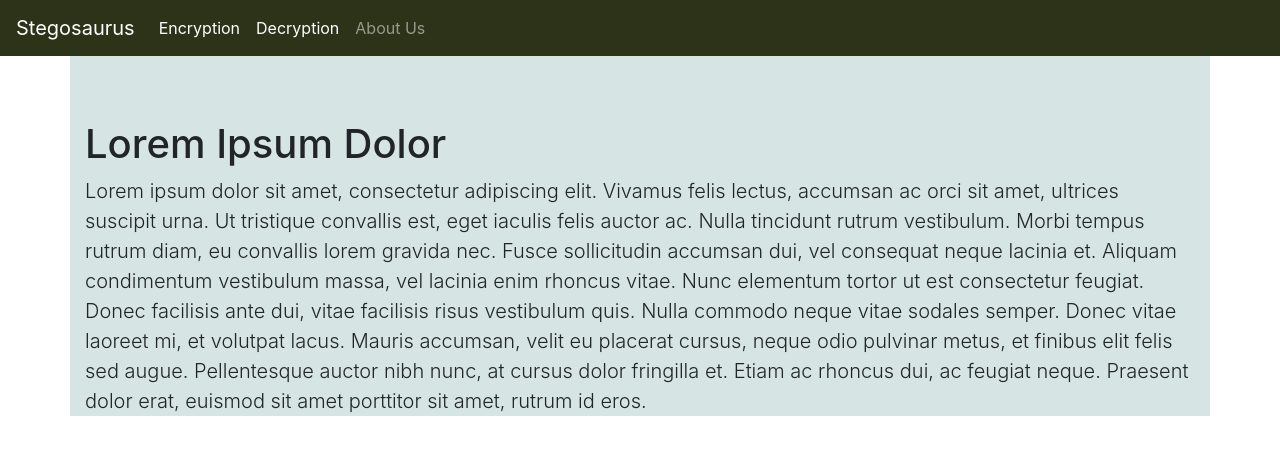
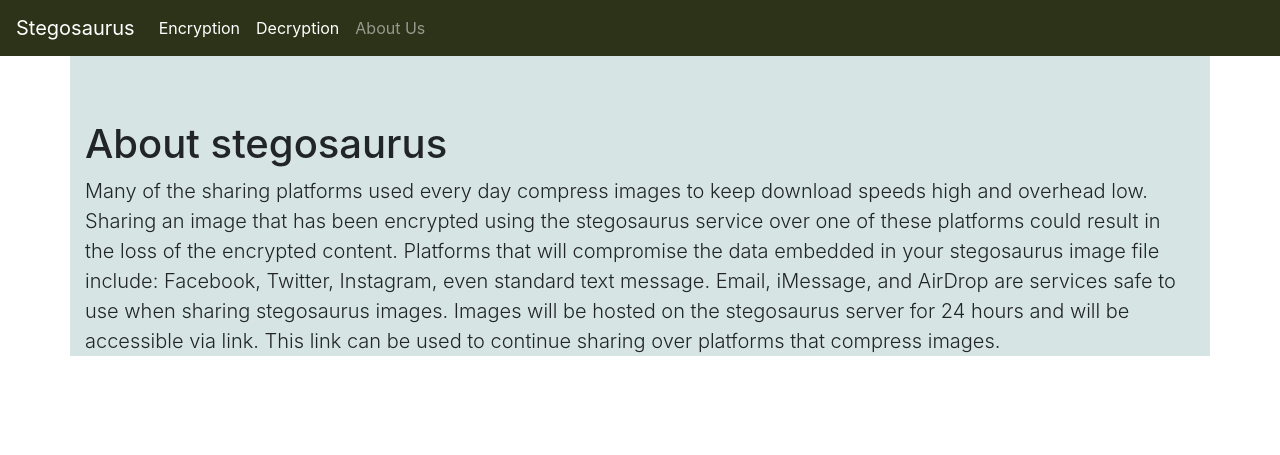
Before and after one commit to holzmanj/Stegosaurus-LSB-Dummy-API, a Flask app: page /about in a window 1280 px wide. Shown: the top 455 px of the page. Run offline with Flask 2, Linux system fonts and the light colour scheme; parts of the project's set-up code (start-up, migrations or seed data) failed here and were passed over; some libraries are stand-ins or nearby versions.

Commit message:
added actual about page text

```diff
--- a/templates/ryan_web_client/about.html
+++ b/templates/ryan_web_client/about.html
@@ -43,8 +43,12 @@
       <!--<div class="starter-template" style="width:100%; height:100%; margin:0px;">-->
       <div style="width:100%; height:100%; margin:0px; top:0px;">
         <br><br><br><br><br>
-        <h1>Lorem Ipsum Dolor</h1>
-        <p class="lead">Lorem ipsum dolor sit amet, consectetur adipiscing elit. Vivamus felis lectus, accumsan ac orci sit amet, ultrices suscipit urna. Ut tristique convallis est, eget iaculis felis auctor ac. Nulla tincidunt rutrum vestibulum. Morbi tempus rutrum diam, eu convallis lorem gravida nec. Fusce sollicitudin accumsan dui, vel consequat neque lacinia et. Aliquam condimentum vestibulum massa, vel lacinia enim rhoncus vitae. Nunc elementum tortor ut est consectetur feugiat. Donec facilisis ante dui, vitae facilisis risus vestibulum quis. Nulla commodo neque vitae sodales semper. Donec vitae laoreet mi, et volutpat lacus. Mauris accumsan, velit eu placerat cursus, neque odio pulvinar metus, et finibus elit felis sed augue. Pellentesque auctor nibh nunc, at cursus dolor fringilla et. Etiam ac rhoncus dui, ac feugiat neque. Praesent dolor erat, euismod sit amet porttitor sit amet, rutrum id eros.</p>
+        <h1>About stegosaurus</h1>
+        <p class="lead">
+Many of the sharing platforms used every day compress images to keep download speeds high and overhead low. Sharing an image that has been encrypted using the stegosaurus service over one of these platforms could result in the loss of the encrypted content. Platforms that will compromise the data embedded in your stegosaurus image file include: Facebook, Twitter, Instagram, even standard text message. Email, iMessage, and AirDrop are services safe to use when sharing stegosaurus images.
+
+Images will be hosted on the stegosaurus server for 24 hours and will be accessible via link. This link can be used to continue sharing over platforms that compress images.
+</p>
       </div>
 
     </main><!-- /.container -->
```
